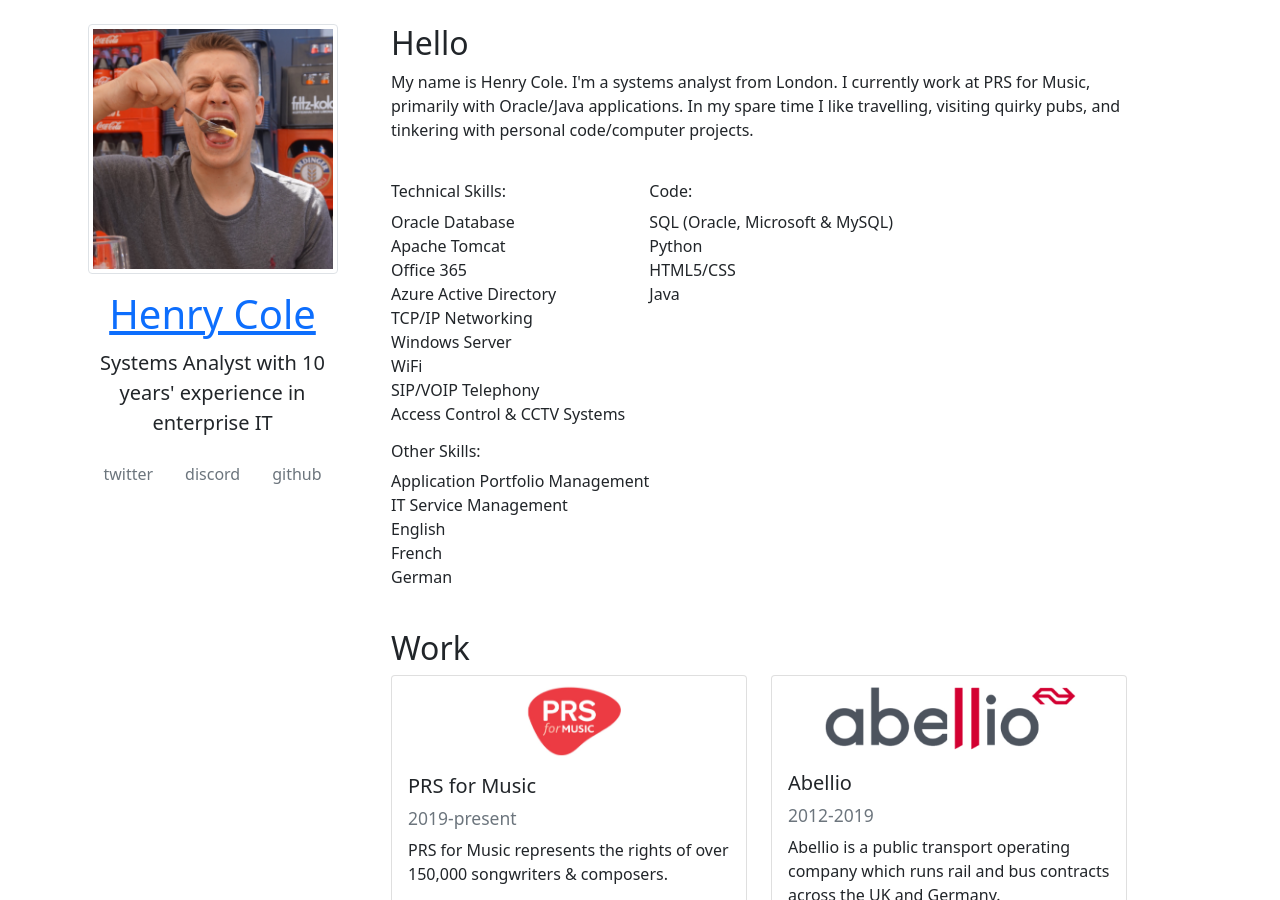
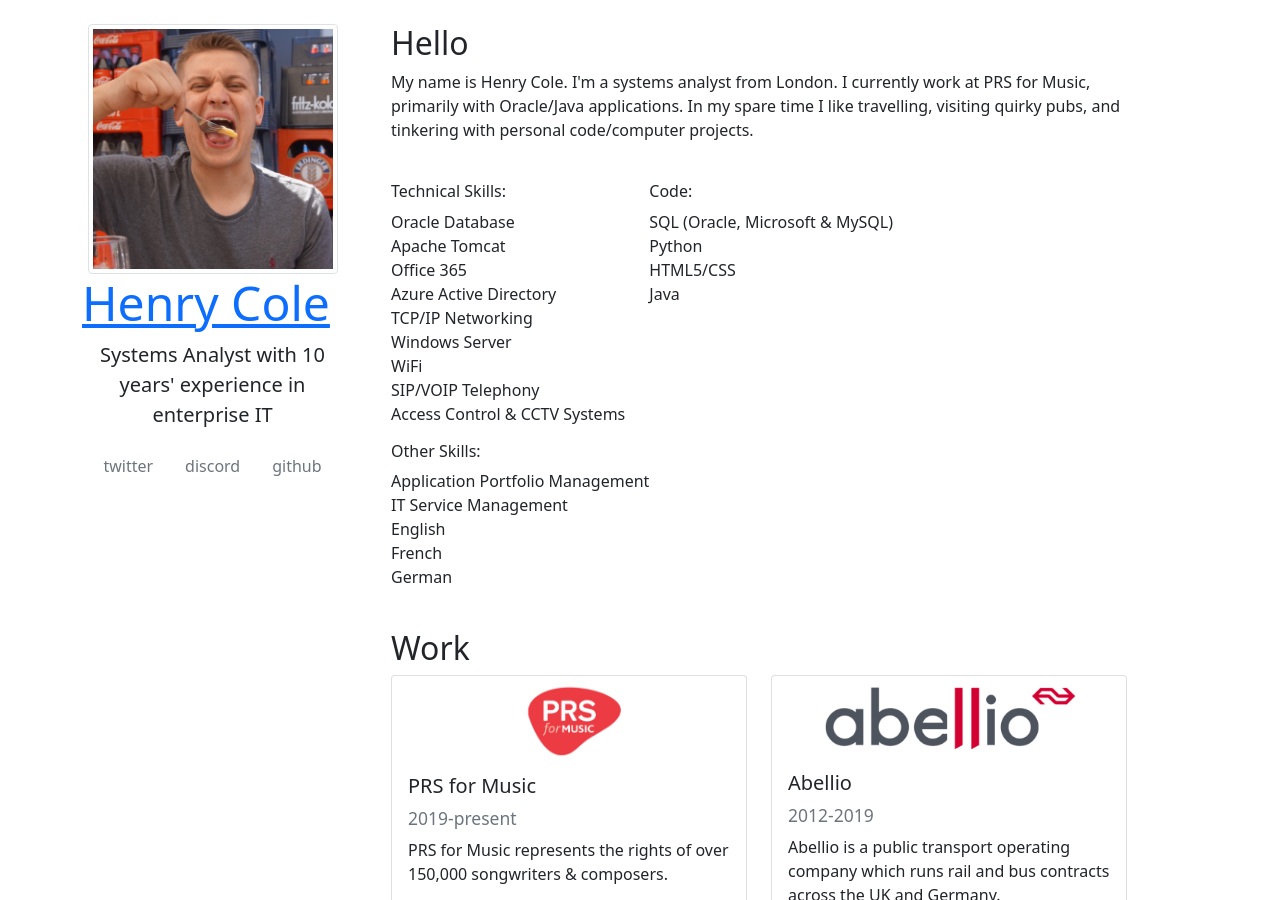
Before and after one commit to hcuk94/henry-personal-website, a Jekyll site: the page built from index.html, in a window 1280 px wide and 900 px high. Built offline with Jekyll 4.4.1, drawn with Linux system fonts in a browser that asks for light colours.

Commit message:
more styling

```diff
--- a/_includes/header.html
+++ b/_includes/header.html
@@ -15,7 +15,7 @@
 <div class="col-xl-3 col-12">
 <div class="sticky-top pt-4">
 <img src="/img/henry-profile.jpg" width="250px" class="img-thumbnail rounded img-centre affix" alt="Henry Cole Profile Picture"/>
-<h1 class="text-center display-5 mt-2"><a class="h1" href="/">Henry Cole</a></h1>
+<a class="h1 display-5 mt-2" href="/">Henry Cole</a>
 <p class="text-center lead mt-2">Systems Analyst with 10 years' experience in enterprise IT</p>
 <span class="text-center img-centre">
 <nav class="nav justify-content-center">
```
